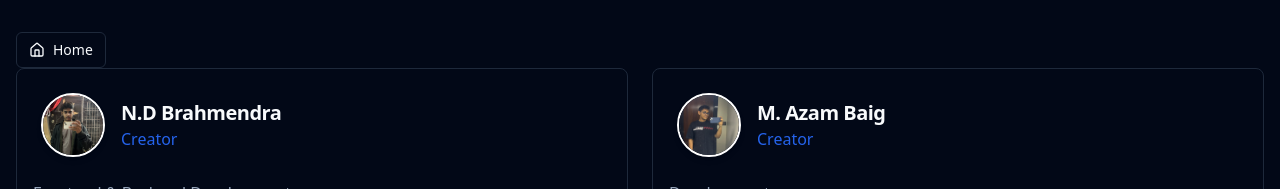
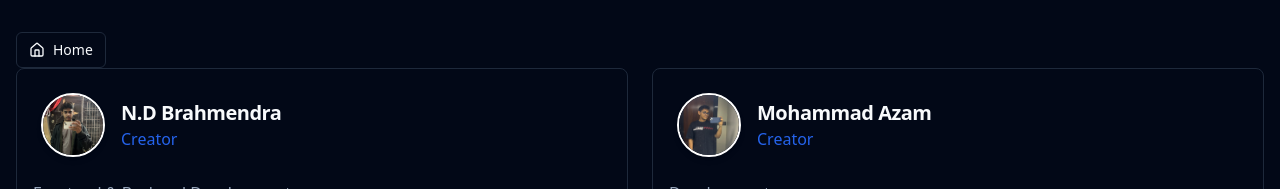
Before and after one commit to StoreVia/Srmap-Api, a Next.js app: page /aboutus in a window 1280 px wide. Shown: the top 189 px of the page. Built offline with nearby package versions, Linux system fonts and the light colour scheme; no server answers.

Commit message:
Update name from 'M. Azam Baig' to 'Mohammad Azam'

```diff
--- a/src/app/(protected)/aboutus/page.tsx
+++ b/src/app/(protected)/aboutus/page.tsx
@@ -32,7 +32,7 @@ const AboutUs = () => {
     },
     {
       id: 2,
-      name: "M. Azam Baig",
+      name: "Mohammad Azam",
       role: "Creator",
       bio: "Development.",
       avatarImage: AzamImg,
```
